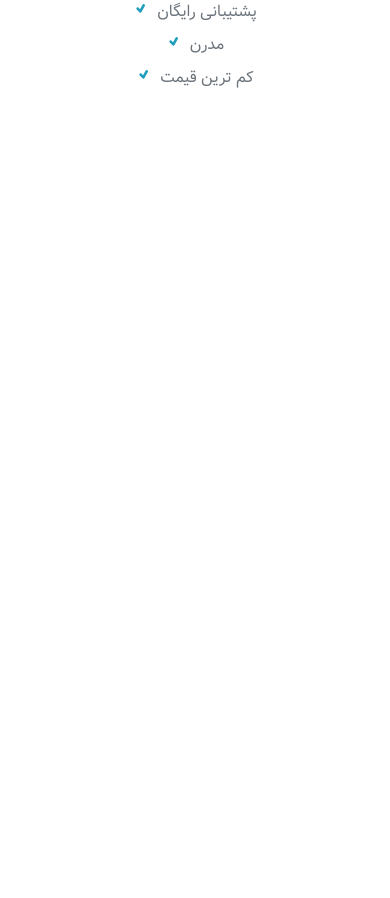
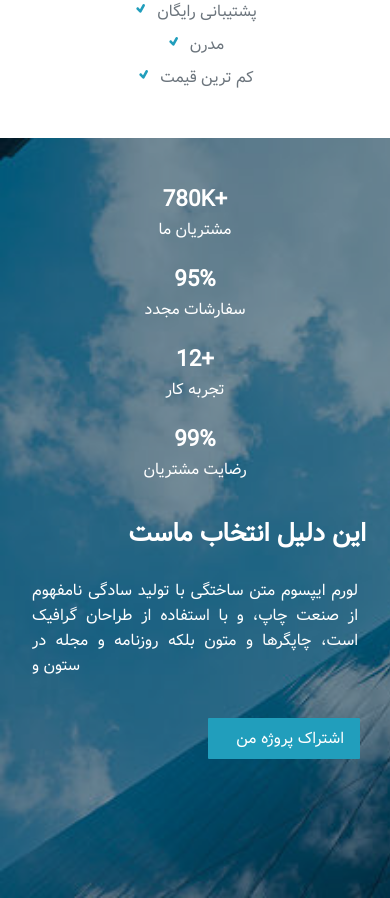
Before and after one commit to Elmira868/Dareno, a React (Vite) app: page / in a window 390 px wide. Shown: the part 2288-3186 px from the top of the page. Before the commit the page ends 2426 px from the top, so only its background shows below. Built offline with nearby package versions, Linux system fonts and the light colour scheme.

Commit message:
Create Reason component

```diff
--- a/src/App.jsx
+++ b/src/App.jsx
@@ -2,6 +2,7 @@
 import './App.css'
 import Header from './components/Header/Header';
 import About from './components/About/About';
+import Reason from './components/Reason/Reason';
 function App() {
 
 
@@ -9,6 +10,7 @@ function App() {
    <div>
     <Header/>
     <About/>
+    <Reason/>
    </div>
   )
 }
--- /dev/null
+++ b/src/components/Reason/Reason.css
@@ -0,0 +1,138 @@
+.reason {
+  position: relative;
+}
+
+.reason-bg {
+  background-size: cover;
+  background-repeat: no-repeat !important;
+  width: 100%;
+  height: 420px;
+}
+
+#overlay {
+  position: absolute;
+  width: 100%;
+  height: 420px;
+  top: 0;
+  left: 0;
+  right: 0;
+  bottom: 0;
+  background-color: #02304786;
+  z-index: 2;
+  cursor: pointer;
+}
+
+.reason-items {
+  position: absolute;
+  top: 20px;
+  left: 13%;
+  display: flex;
+  z-index: 200;
+  padding: 4rem;
+  color: #fff;
+}
+
+.reason-box1 {
+  display: grid;
+  grid-template-columns: repeat(2, 1fr);
+  grid-template-rows: repeat(2, 1fr);
+  gap: 30px;
+}
+
+.reason-box2 {
+  text-align: right;
+  margin-left: 4rem;
+}
+
+.reason-title {
+  font-size: 2rem;
+}
+
+.reason-desc {
+  font-size: 1rem;
+  margin: 1rem 0;
+  text-align: justify;
+  max-width: 500px;
+  padding: 0.5em;
+}
+
+.reason-btn {
+  position: absolute;
+  top: 220px;
+  width: 120px;
+  right: 60px;
+}
+
+/* Responsive */
+
+@media (max-width: 767px) {
+  .reason-bg {
+    height: 760px;
+  }
+
+  #overlay {
+    height: 760px;
+  }
+  .reason-items {
+    flex-direction: column;
+    padding: 1.5rem;
+    text-align: center;
+    align-items: center;
+    left: 0;
+  }
+
+  .reason-box1 {
+    display: grid;
+    grid-template-columns: repeat(1, 1fr);
+    grid-template-rows: repeat(1, 1fr);
+    gap: 20px;
+  }
+
+  .reason-h1 {
+    font-size: 1.4rem;
+  }
+
+  .reason-title {
+    font-size: 1.6rem;
+  }
+
+  .reason-box2 {
+    margin-left: 0;
+    margin-top: 2rem;
+  }
+
+  .reason-btn {
+    right: 30px;
+    top: 560px;
+  }
+}
+
+@media (min-width: 768px) and (max-width: 992px) {
+  .reason-items {
+    left: 47px;
+    padding: 2rem;
+  }
+
+  .reason-box1 {
+    gap: 23px;
+  }
+
+  .reason-h1 {
+    font-size: 1.7rem;
+  }
+
+  .reason-title {
+    font-size: 1.9rem;
+  }
+
+  .reason-desc {
+    max-width: 400px;
+  }
+}
+
+@media (min-width: 992px) and (max-width: 1200px) {
+  .reason-items {
+    top: 30px;
+    left: 4%;
+  }
+}
--- /dev/null
+++ b/src/components/Reason/Reason.jsx
@@ -0,0 +1,47 @@
+import londonImg from '../../assets/img/london-corporate-buildings.jpg';
+import './Reason.css';
+import Button from '../Button/Button';
+
+export default function Reason({children}) {
+    return (
+        <>
+  <div className='reason'>
+    <div style={{ backgroundImage: `url(${londonImg})`}} className='reason-bg'></div>
+            <div id="overlay"></div>
+            <div className='reason-items'>
+                <div className='reason-box1'>
+                    <div>
+                        <h1 className='reason-h1'>780K+</h1>
+                        <span className='reason-span'>مشتریان ما</span>
+                    </div>
+                    <div>
+                        <h1 className='reason-h1'>95%</h1>
+                        <span className='reason-span'>سفارشات مجدد</span>
+                    </div>
+                    <div>
+                        <h1 className='reason-h1'>12+</h1>
+                        <span className='reason-span'>تجربه کار</span>
+                    </div>
+                    <div>
+                        <h1 className='reason-h1'>99%</h1>
+                        <span className='reason-span'>رضایت مشتریان</span>
+                    </div>
+                </div>
+
+                <div className='reason-box2'>
+                    <h1 className='reason-title'>این دلیل انتخاب ماست</h1>
+                    <p className='reason-desc'>
+                        لورم ایپسوم متن ساختگی با تولید سادگی
+                         نامفهوم از صنعت چاپ، و با استفاده
+                         از طراحان گرافیک است، چاپگرها
+                         و متون بلکه روزنامه و مجله در ستون و
+                    </p>
+
+                    <Button className="reason-btn">اشتراک پروژه من</Button>
+
+                </div>
+            </div>
+  </div>
+        </>
+    );
+}
```
Also changed, not shown: src/assets/img/london-corporate-buildings.jpg (added), src/assets/img/reason.webp (added).
